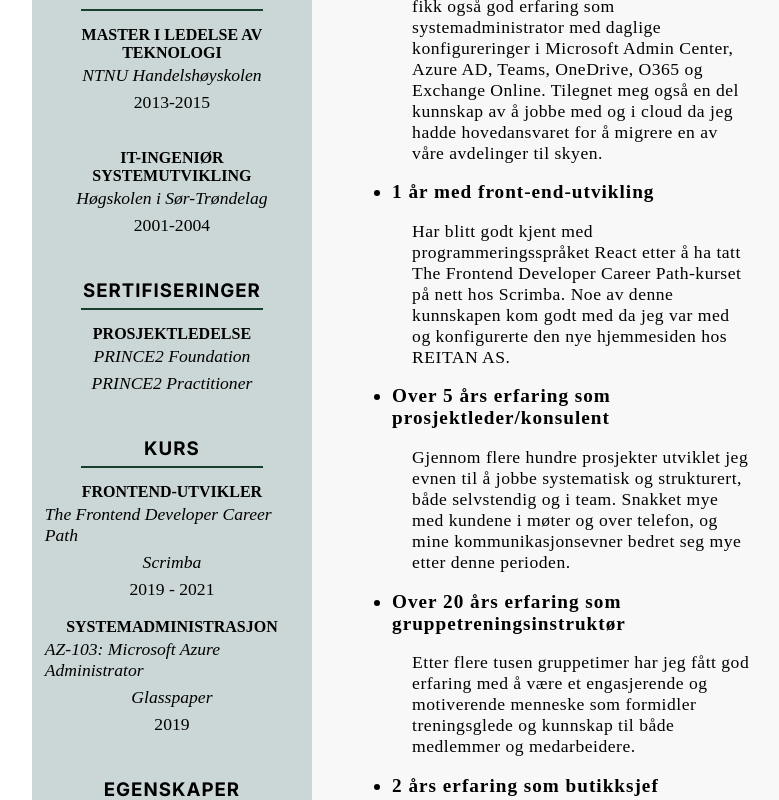
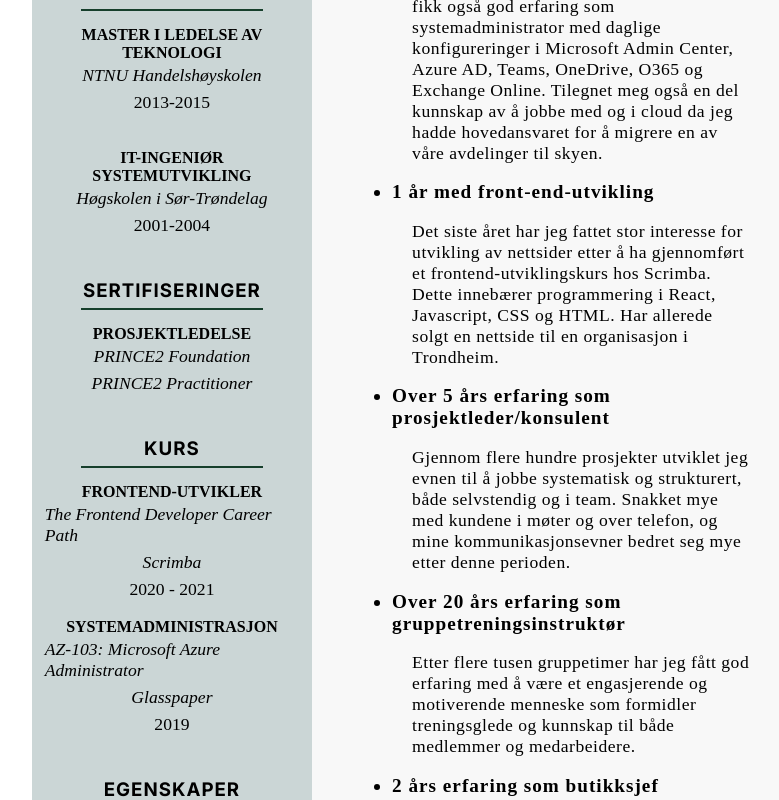
Before and after one commit to Marq-E/MinCV, a React (Create React App) app: page / in a window 1280 px wide. Shown: the part 575-1375 px from the top of the page, without its empty margins (229-1008 px from the left). Built offline with nearby package versions, Linux system fonts and the light colour scheme; a web font is replaced by a local one.

Commit message:
Nøkkelkval

```diff
--- a/src/components/Info.js
+++ b/src/components/Info.js
@@ -34,7 +34,7 @@ export default function Info() {
                     <h4 className="info-h4">FRONTEND-UTVIKLER</h4>
                     <p className="p-info-section"><em>The Frontend Developer Career Path</em></p>
                     <p className="p-info-section"><em>Scrimba</em></p>
-                    <p className="p-info-section">2019 - 2021</p>
+                    <p className="p-info-section">2020 - 2021</p>
                     <h4 className="info-h4">SYSTEMADMINISTRASJON</h4>
                     <p className="p-info-section"><em>AZ-103: Microsoft Azure Administrator</em></p>
                     <p className="p-info-section"><em>Glasspaper</em></p>
--- a/src/components/KeyQualifications.js
+++ b/src/components/KeyQualifications.js
@@ -12,8 +12,8 @@ export default function KeyQualifications() {
                         Jeg fikk også god erfaring som systemadministrator med daglige konfigureringer i Microsoft Admin Center, Azure AD, Teams, OneDrive, O365 og Exchange Online.
                         Tilegnet meg også en del kunnskap av å jobbe med og i cloud da jeg hadde hovedansvaret for å migrere en av våre avdelinger til skyen.</p>
                     <li className="key-info-list-element">1 år med front-end-utvikling</li>
-                        <p className="key-text">Har blitt godt kjent med programmeringsspråket React etter å ha tatt The Frontend Developer Career Path-kurset på nett hos Scrimba.
-                        Noe av denne kunnskapen kom godt med da jeg var med og konfigurerte den nye hjemmesiden hos REITAN AS.</p>
+                        <p className="key-text">Det siste året har jeg fattet stor interesse for utvikling av nettsider etter å ha gjennomført et frontend-utviklingskurs hos Scrimba. Dette innebærer
+                        programmering i React, Javascript, CSS og HTML. Har allerede solgt en nettside til en organisasjon i Trondheim.</p>
                     <li className="key-info-list-element">Over 5 års erfaring som prosjektleder/konsulent</li>
                         <p className="key-text">Gjennom flere hundre prosjekter utviklet jeg evnen til å jobbe systematisk og strukturert, både selvstendig og i team.
                         Snakket mye med kundene i møter og over telefon, og mine kommunikasjonsevner bedret seg mye etter denne perioden.</p>
```
